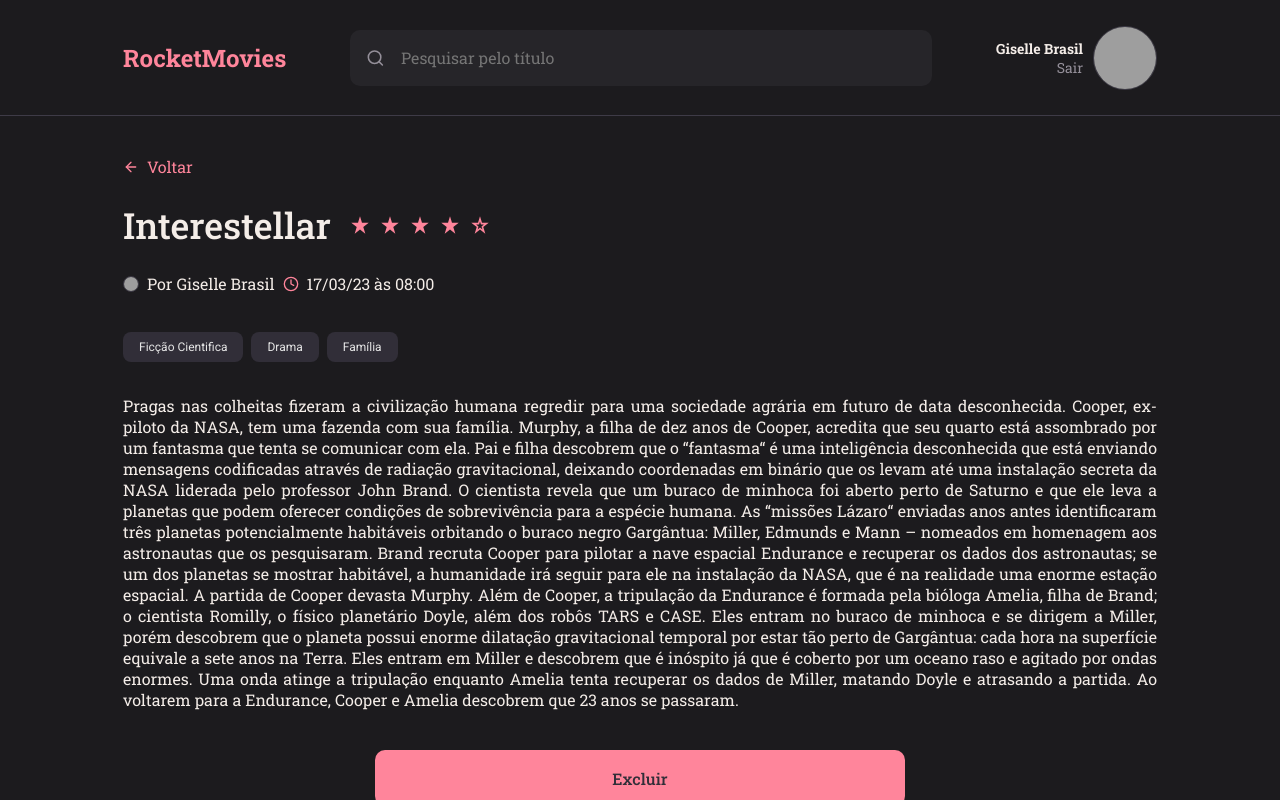
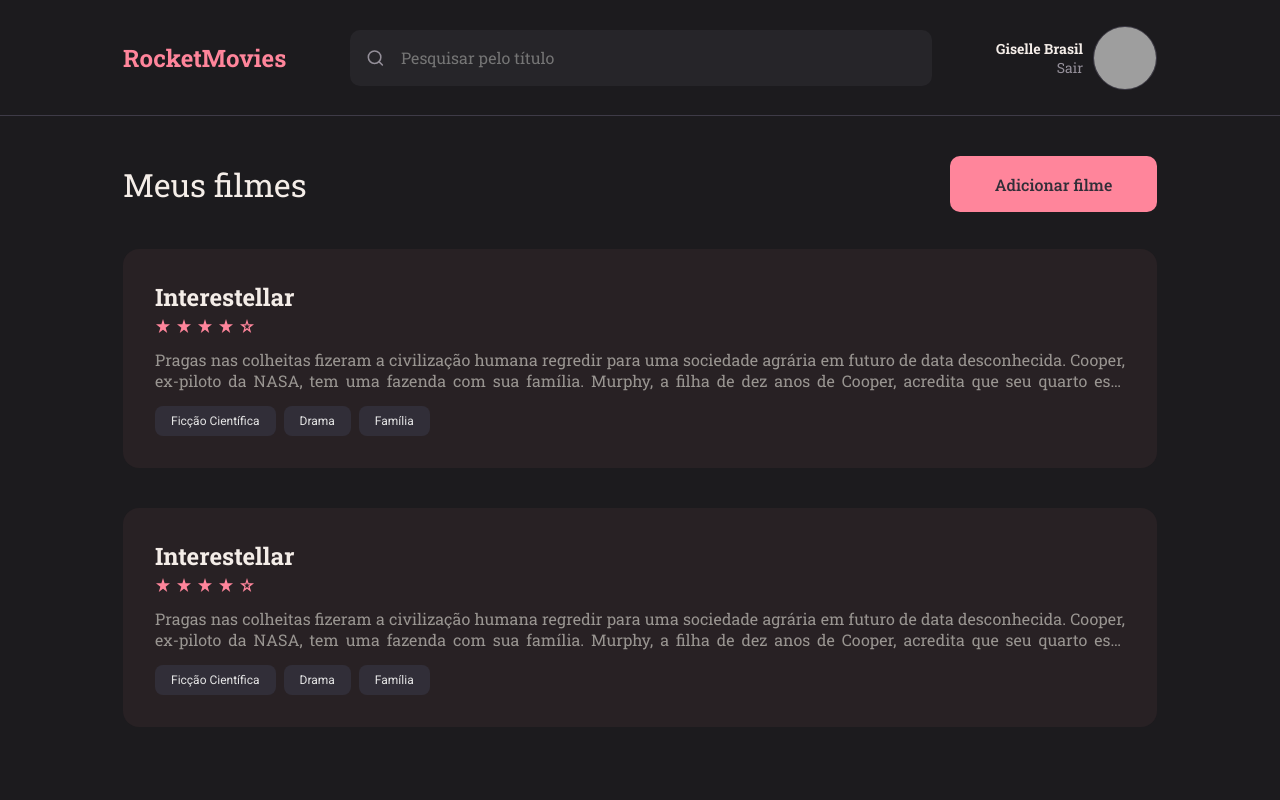
Before and after one commit to Gisellebm/RocketmovieV2, a React (Vite) app: page / in a window 1280 px wide. Built offline with nearby package versions, Linux system fonts and the light colour scheme; grey boxes are pictures that could not be loaded.

Commit message:
Criado o componente Movie e a página Home

```diff
--- /dev/null
+++ b/src/components/Movie/index.jsx
@@ -0,0 +1,40 @@
+import PropTypes from 'prop-types';
+import { Container } from "./styles";
+import { Star } from "../Star";
+import { Tag } from "../Tag";
+
+export function Movie( { data, ...rest }) {
+    return (
+        <Container {...rest}>
+            <h1>{data.title}</h1>
+            <Star size={12} />
+
+            <p>Pragas nas colheitas fizeram a civilização humana regredir para uma sociedade agrária em futuro de data
+                desconhecida. Cooper, ex-piloto da NASA, tem uma fazenda com sua família. Murphy, a filha de dez anos de
+                Cooper, acredita que seu quarto está assombrado por um fantasma que tenta se...
+            </p>
+
+            {
+                data.tags &&
+                <footer>
+                    {
+                        data.tags.map(tag => <Tag key={tag.id} title={tag.name} />)
+                    }
+                </footer>
+
+            }
+        </Container>
+    )
+}
+
+Movie.propTypes = {
+    data: PropTypes.shape({
+        title: PropTypes.string,
+        tags: PropTypes.arrayOf(
+            PropTypes.shape({
+                id: PropTypes.number,
+                name: PropTypes.string,
+            })
+        ),
+    }),
+};
--- /dev/null
+++ b/src/components/Movie/styles.js
@@ -0,0 +1,37 @@
+import styled from "styled-components";
+
+export const Container = styled.button`
+    width: 100%;
+    padding: 3.2rem;
+    border-radius: 1.6rem;
+    border: none;
+    background-color: ${({ theme }) => theme.COLORS.BROWN};
+
+    > h1 {
+        font-size: 2.4rem;
+        flex: 1;
+        text-align: left;
+        margin-bottom: 0.5rem;
+        color: ${({ theme }) => theme.COLORS.WHITE};
+    }
+
+    > p {
+        font-size: 1.6rem;
+        color: ${({ theme }) => theme.COLORS.GRAY_100};
+        text-align: justify;
+        margin: 1.5rem 0;
+
+        overflow: hidden;
+        text-overflow: ellipsis;
+
+
+        display: -webkit-box;
+        -webkit-line-clamp: 2;
+        -webkit-box-orient: vertical;
+    }
+
+    > footer {
+        width: 100%;
+        display: flex;
+    }
+`
--- a/src/components/Star/index.jsx
+++ b/src/components/Star/index.jsx
@@ -5,11 +5,11 @@ import { VscStarFull, VscStarEmpty } from "react-icons/vsc";
 export function Star() {
     return (
         <Container>
-            <VscStarFull size={20}/>
-            <VscStarFull size={20}/>
-            <VscStarFull size={20}/>
-            <VscStarFull size={20}/>
-            <VscStarEmpty size={20}/>
+            <VscStarFull />
+            <VscStarFull />
+            <VscStarFull />
+            <VscStarFull />
+            <VscStarEmpty />
         </Container>
     )
 }
--- a/src/components/Star/styles.js
+++ b/src/components/Star/styles.js
@@ -3,6 +3,6 @@ import styled from "styled-components";
 export const Container = styled.div`
     display: flex;
     align-items: center;
-    gap: 1rem;
+    gap: 0.5rem;
     color: ${({ theme }) => theme.COLORS.PINK};
 `
--- a/src/main.jsx
+++ b/src/main.jsx
@@ -3,13 +3,13 @@ import ReactDOM from 'react-dom/client'
 import { ThemeProvider } from 'styled-components'
 import GlobalStyles from './styles/global'
 import theme from './styles/theme'
-import { Details } from './pages/Details'
+import { Home } from './pages/Home'
 
 ReactDOM.createRoot(document.getElementById('root')).render(
   <React.StrictMode>
     <ThemeProvider theme={theme}>
       <GlobalStyles />
-      <Details />
+      <Home />
     </ThemeProvider>
   </React.StrictMode>,
 )
--- a/src/pages/Details/styles.js
+++ b/src/pages/Details/styles.js
@@ -26,10 +26,10 @@ export const Content = styled.div`
     display: flex;
     flex-direction: column;
     gap: 4rem;
-    overflow-y: auto;
 
 
     > p {
+        padding-right: 1rem;
         text-align: justify;
     }
 
--- /dev/null
+++ b/src/pages/Home/index.jsx
@@ -0,0 +1,61 @@
+import { Container, Title, Content } from "./styles";
+import { Button } from "../../components/Button";
+import { Header } from "../../components/Header";
+import { Movie } from "../../components/Movie";
+
+export function Home() {
+    return (
+        <Container>
+            <Header />
+
+            <main>
+                <Title>
+                    <h1>Meus filmes</h1>
+                    <div>
+                        <Button title="Adicionar filme" />
+                    </div>
+                </Title>
+
+                <Content>
+                    <Movie  data={{
+                        title: 'Interestellar',
+                        tags: [
+                            {
+                                id: 1,
+                                name: 'Ficção Científica'
+                            },
+                            {
+                                id: 2,
+                                name: 'Drama'
+                            },
+                            {
+                                id: 3,
+                                name: 'Família'
+                            }
+                        ]
+                    }}
+                    />
+
+<Movie  data={{
+                        title: 'Interestellar',
+                        tags: [
+                            {
+                                id: 1,
+                                name: 'Ficção Científica'
+                            },
+                            {
+                                id: 2,
+                                name: 'Drama'
+                            },
+                            {
+                                id: 3,
+                                name: 'Família'
+                            }
+                        ]
+                    }}
+                    />
+                </Content>
+            </main>
+        </Container>
+    )
+}
--- /dev/null
+++ b/src/pages/Home/styles.js
@@ -0,0 +1,47 @@
+import styled from "styled-components";
+
+export const Container = styled.div`
+    width: 100%;
+    height: 100vh;
+
+    display: grid;
+    grid-template-rows: 11.6rem auto;
+    grid-template-areas:
+        "header"
+        "content"
+    ;
+
+    > main {
+        grid-area: content;
+        overflow-y: auto;
+        padding: 4rem 0 8.4rem;
+        width: 100%;
+        max-width: calc(100% - 24.6rem);
+        margin: 0 auto;
+    }
+`
+
+export const Title = styled.div`
+    width: 100%;
+    display: flex;
+    align-items: center;
+    justify-content: space-between;
+    margin-bottom: 3.7rem;
+
+    > h1 {
+        font-size: 3.2rem;
+        font-weight: 400;
+    }
+
+    > div {
+        width:20.7rem;
+
+    }
+`
+
+export const Content = styled.div`
+    width: 100%;
+    display: flex;
+    flex-direction: column;
+    gap: 4rem;
+`
```
